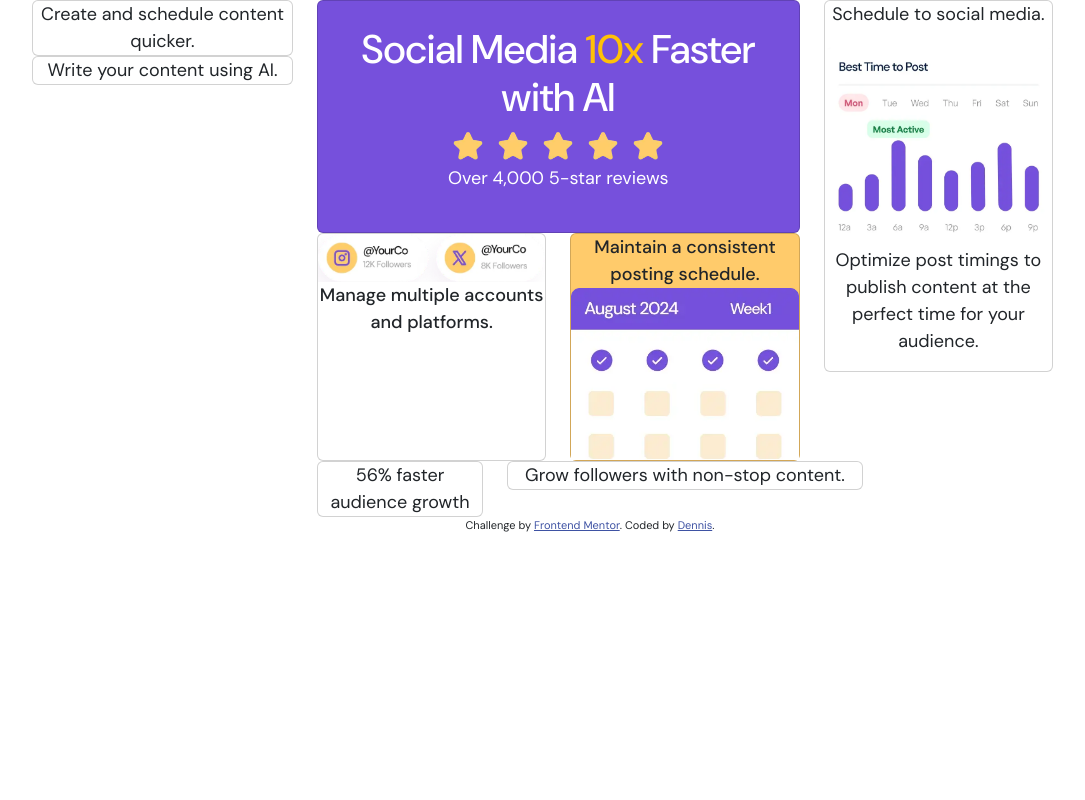
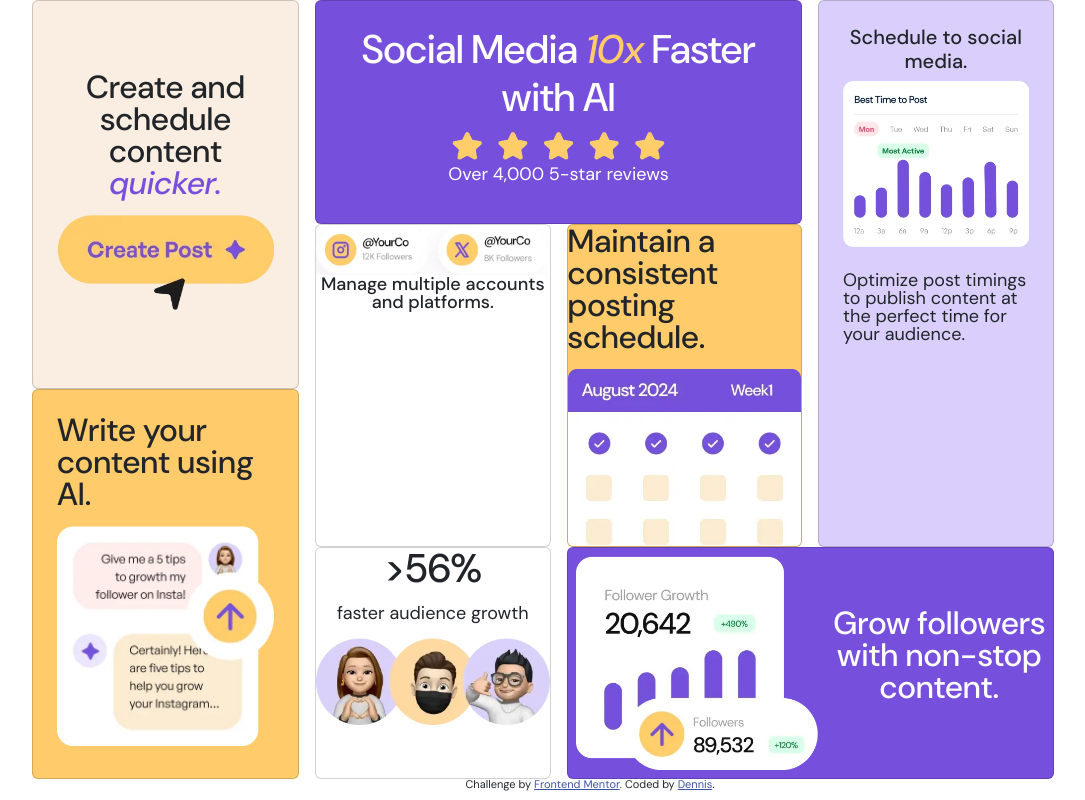
Before and after one commit to Defnar/mod3-sba-dennisf, a plain HTML site: page index.html in a window 1280 px wide. Shown: the whole page, without its empty margins (50-1135 px from the left). Drawn offline with nearby package versions, Linux system fonts and the light colour scheme.

Commit message:
Card basic layouts and formatting finished, images added, etc.

```diff
--- a/index.html
+++ b/index.html
@@ -24,15 +24,16 @@
       --bs-body-font-family: 'DM Sans', sans-serif;
       --bs-body-font-size: 18px;
     "
+    class="lh-1"
   >
     <div class="container-sm text-center d-grid align-items-stretch">
-      <div class="row">
+      <div class="row g-3">
         <div class="col col-sm-8 order-sm-2">
-          <div class="row">
+          <div class="row g-3">
             <div class="col-12 col-sm-8 order-sm-1">
-              <div class="card purple-500-bg text-white p-4">
+              <div class="card bg-purple-500 text-white p-4">
                 <h1 class="card-title">
-                  Social Media <span class="text-warning">10x</span> Faster with
+                  Social Media <span class="text-yellow-500 fst-italic">10x</span> Faster with
                   AI
                 </h1>
 
@@ -45,9 +46,9 @@
 
                 <p>Over 4,000 5-star reviews</p>
               </div>
-              <div class="row">
+              <div class="row g-3">
                 <div class="col-12 col-sm-6">
-                  <div class="card w-100 h-100">
+                  <div class="card h-100 w-100">
                     <img
                       src="assets/images/illustration-multiple-platforms.webp"
                       alt="several social media icons in an illustration"
@@ -60,46 +61,70 @@
                 </div>
 
                 <div class="col-12 col-sm-6">
-                  <div class="card fw-medium yellow-500-bg">
-                    Maintain a consistent posting schedule.
+                  <div
+                    class="card fw-medium bg-yellow-500 h-100 w-100 overflow-hidden"
+                  >
+                    <p class="fs-2 fw-medium text-start">
+                      Maintain a consistent posting schedule.
+                    </p>
                     <img
                       src="assets/images/illustration-consistent-schedule.webp"
                       alt="image of top of a calendar"
-                      class="img-fluid"
+                      class="img-fluid align-self-center"
                     />
                   </div>
                 </div>
               </div>
             </div>
             <div class="col-12 col-sm-4 order-sm-2">
-              <div class="card">
-                <p>Schedule to social media.</p>
+              <div class="card w-100 h-100 bg-purple-100 p-4">
+                <h5 class="fw-medium">Schedule to social media.</h5>
                 <img
                   src="assets/images/illustration-schedule-posts.webp"
                   alt="picture of week with busy times per day"
+                  class="img-fluid mb-4"
                 />
 
-                <p>
+                <p class="text-start">
                   Optimize post timings to publish content at the perfect time
                   for your audience.
                 </p>
               </div>
             </div>
           </div>
-          <div class="row">
-            <div class="col-12 col-sm-6 order-sm-2">
-              <div class="card">Grow followers with non-stop content.</div>
+          <div class="row g-3">
+            <div class="col-12 col-sm-8 order-sm-2">
+              <div
+                class="card d-flex flex-row bg-purple-500 align-items-center text-white fw-medium h-100 w-100"
+              >
+                <img
+                  src="assets/images/illustration-grow-followers.webp"
+                  alt="follower growth chart"
+                  class="img-fluid w-50 m-2"
+                />
+                <p class="fs-2">Grow followers with non-stop content.</p>
+              </div>
             </div>
 
-            <div class="col-12 col-sm-3 order-sm-1">
-              <div class="card">56% faster audience growth</div>
+            <div class="col-12 col-sm-4 order-sm-1">
+              <div class="card h-100 w-100">
+                <p class="fs-1 fw-medium">>56%</p>
+                 <p>faster audience growth</p>
+                 <img src="assets/images/illustration-audience-growth.webp" alt="several drawn faces" class="img-fluid">
+              </div>
             </div>
           </div>
         </div>
         <div class="col col-sm-3 order-sm-1">
-          <div class="card">Create and schedule content quicker.</div>
+          <div class="card h-50 w-100 bg-yellow-100 justify-content-center p-4">
+            <p class="fs-2 fw-medium">Create and schedule content <span class="fst-italic text-purple-500">quicker.</span></p>
+         <img src="assets/images/illustration-create-post.webp" alt="picture of mouse clicking create post button" class="img-fluid">
+          </div>
 
-          <div class="card">Write your content using AI.</div>
+          <div class="card h-50 w-100 bg-yellow-500 p-4">
+            <p class="fs-2 text-start fw-medium">Write your content using AI.</p>
+          <img src="assets/images/illustration-ai-content.webp" alt="asking ai to give tips on growth" class="img-fluid">
+          </div>
         </div>
       </div>
     </div>
--- a/style.css
+++ b/style.css
@@ -10,22 +10,40 @@
 }
 
 
-.purple-100-bg {
+.bg-purple-100 {
     background-color: hsl(254, 88%, 90%);
 }
 
 
-.purple-500-bg {
+.bg-purple-500 {
     background-color: hsl(256, 67%, 59%);
 }
 
 
-.yellow-100-bg {
+.bg-yellow-100 {
     background-color: hsl(31, 66%, 93%);
 }
 
-.yellow-500-bg {
+.bg-yellow-500 {
     background-color: hsl(39, 100%, 71%);
+}
+
+.text-purple-100 {
+    color: hsl(254, 88%, 90%);
+}
+
+
+.text-purple-500 {
+    color: hsl(256, 67%, 59%);
+}
+
+
+.text-yellow-100 {
+    color: hsl(31, 66%, 93%);
+}
+
+.text-yellow-500 {
+    color: hsl(39, 100%, 71%);
 }
 
 
```
